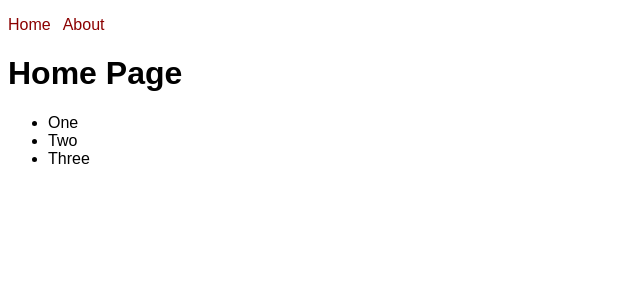
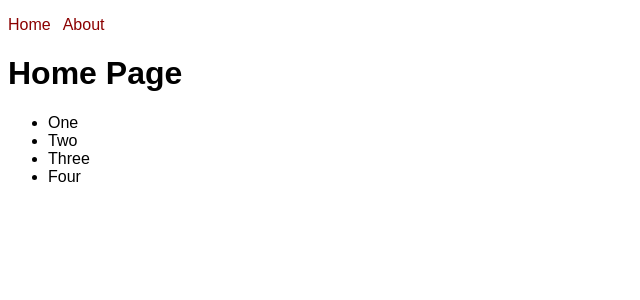
Before and after one commit to mydevth/NextJS-MirkoNasto-myblog, a Next.js app: page / in a window 1280 px wide. Shown: the top 300 px of the page, without its empty margins (0-640 px from the left). Built offline with nearby package versions, Linux system fonts and the light colour scheme.

Commit message:
Update index.js

```diff
--- a/pages/index.js
+++ b/pages/index.js
@@ -14,6 +14,7 @@ function HomePage() {
           <li>One</li>
           <li>Two</li>
           <li>Three</li>
+          <li>Four</li>
         </ul>
       </main>
     </>
```
